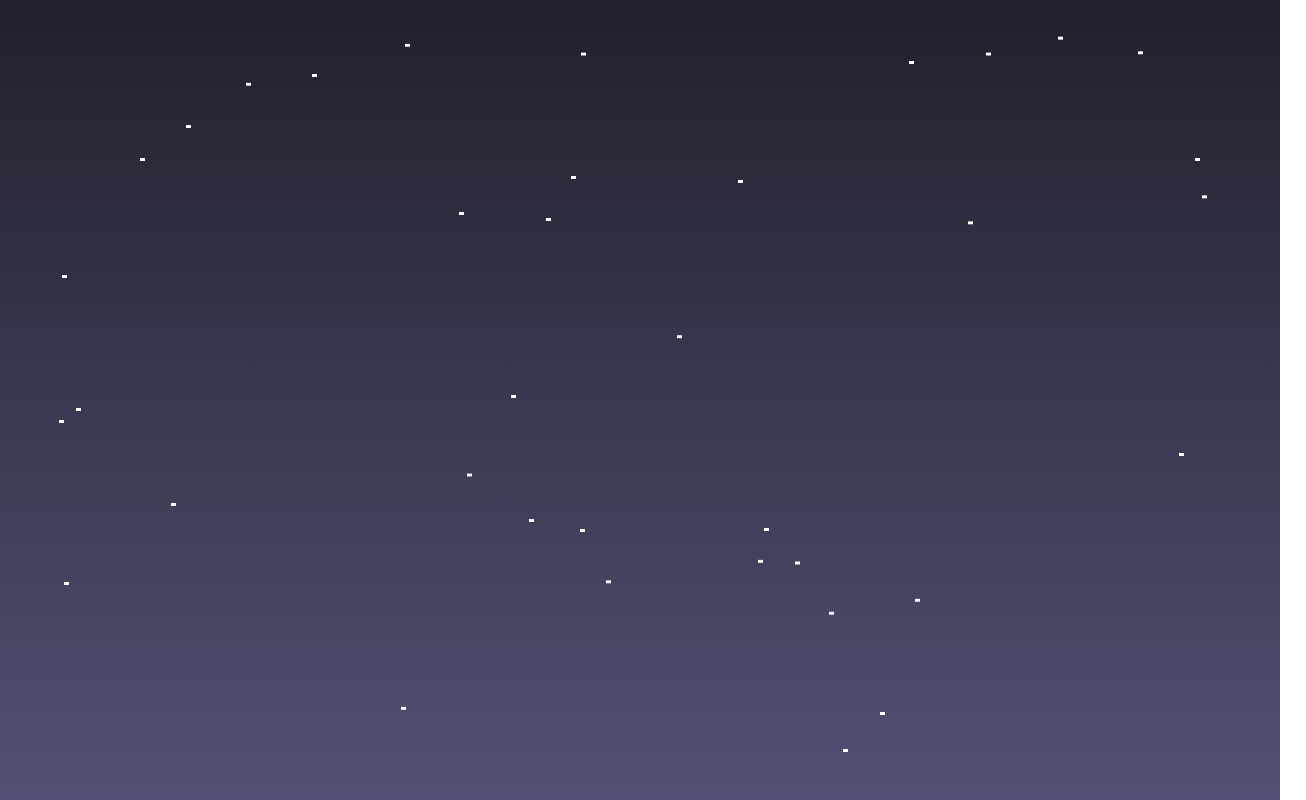
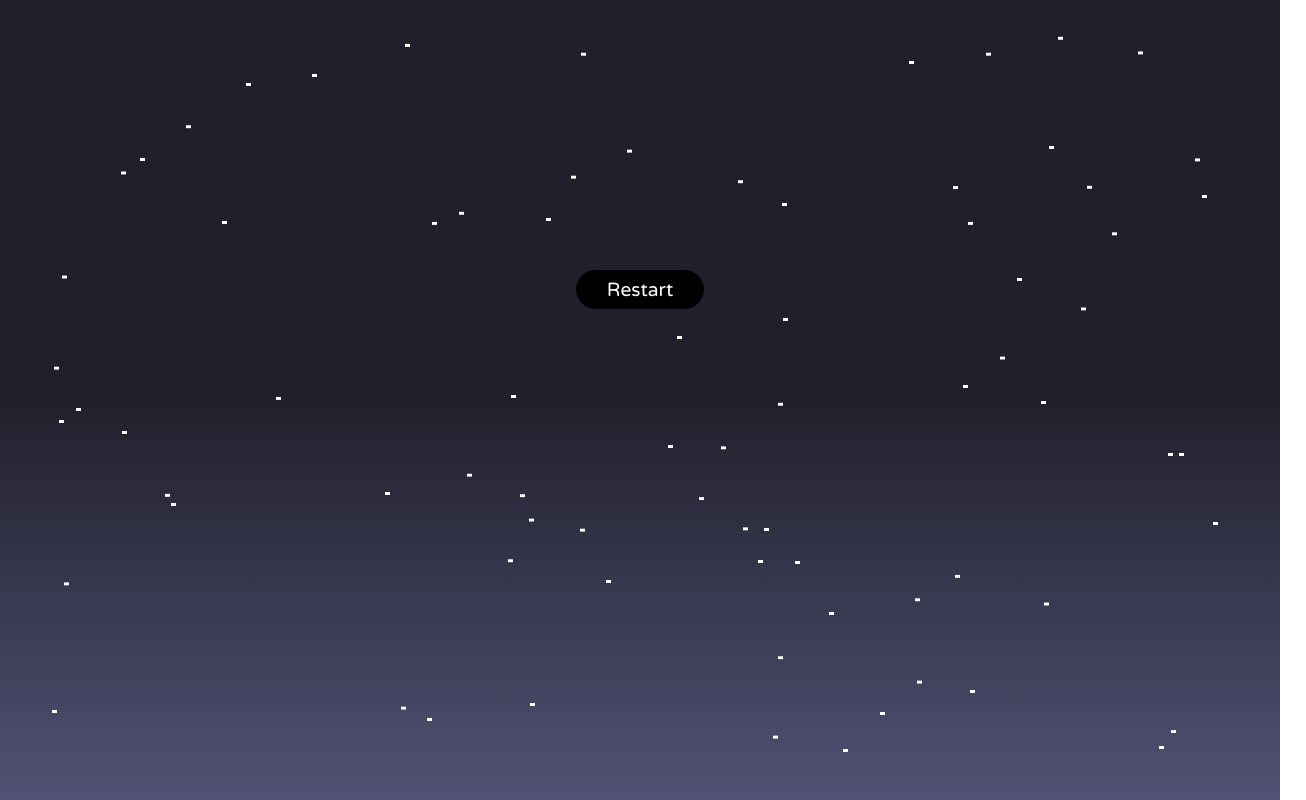
Before and after one commit to un-sam-sauvage/animationJS, a plain HTML site: page index.html in a window 1280 px wide. Both pictures are taken after a click on the button "Go to space". Shown: the top 800 px of the page, 1306 px wide, since content can reach past the window. Drawn offline with Linux system fonts and the light colour scheme.

Commit message:
final push for now

```diff
--- a/index.html
+++ b/index.html
@@ -5,7 +5,10 @@
     <meta http-equiv="X-UA-Compatible" content="IE=edge">
     <meta name="viewport" content="width=device-width, initial-scale=1.0">
     <title>Animation To Space</title>
-    <link rel="stylesheet" href="styles.css     ">
+    <link rel="stylesheet" href="styles.css">
+    <link rel="preconnect" href="https://fonts.googleapis.com">
+<link rel="preconnect" href="https://fonts.gstatic.com" crossorigin>
+<link href="https://fonts.googleapis.com/css2?family=Varela+Round&display=swap" rel="stylesheet">
 </head>
 
 <body>
@@ -13,6 +16,7 @@
     <div class="bg-gradient">
         <div class="actual-gradient"></div>
         <button class="btn-animation">Go to space</button>
+        <button class="btn-back">Restart</button>
         <canvas id="canvas-test"> </canvas>
         <div class="planet-svg"><svg xmlns:dc="http://purl.org/dc/elements/1.1/"
                 xmlns:cc="http://creativecommons.org/ns#" xmlns:rdf="http://www.w3.org/1999/02/22-rdf-syntax-ns#"
--- a/index.js
+++ b/index.js
@@ -5,6 +5,7 @@ canvas.height = document.documentElement.clientHeight || document.body.clientHei
 
 var particles = [];
 const btn = document.getElementsByClassName("btn-animation")[0];
+const btnBack = document.getElementsByClassName("btn-back")[0];
 
 btn.addEventListener("click", () => {
     const gradient = document.getElementsByClassName("bg-gradient")[0];
@@ -33,7 +34,7 @@ function setAnimation() {
         let randomPosX = randomIntFromInterval(50, canvas.width - 50);
         let randomPosY = randomIntFromInterval(50, canvas.height - 50);
         let randomSpeed = randomIntFromInterval(15, 20);
-        createParticle(randomPosX, randomPosY, 15, 50, "white", randomSpeed);
+        createParticle(randomPosX, randomPosY, 10, 55, "white", randomSpeed);
     }
     const interval = setInterval(animationLoop, 1000 / 60);
     setTimeout(function () {
@@ -41,7 +42,8 @@ function setAnimation() {
         starInSky();
     }, 1500)
 }
-
+//TODO clear array
+//TODO stop looping in stars
 
 function animationLoop() {
     ctx.clearRect(0, 0, canvas.width, canvas.height);
@@ -54,6 +56,8 @@ function animationLoop() {
 }
 
 function starInSky(){
+    ctx.clearRect(0, 0, canvas.width, canvas.height);
+    particles = [];
     let nbParticleToCreate = 150
     for (let i = 0; i < nbParticleToCreate; i++) {
         let randomPosX = randomIntFromInterval(50, canvas.width - 50);
@@ -61,11 +65,14 @@ function starInSky(){
         createParticle(randomPosX, randomPosY, 5, 5, "white", 0);
     }
     var i = 0;
-    setInterval(function(){
+    const anotherInterval = setInterval(function(){
         element = particles[i];
         ctx.fillStyle = element.c;
         ctx.fillRect(element.x, element.y, element.w, element.h);
         i++
+        if(i >= particles.length){
+            clearInterval(anotherInterval);
+        }
     },1000/60)
 
 }
@@ -74,3 +81,7 @@ function starInSky(){
 function randomIntFromInterval(min, max) { // min and max included
     return Math.floor(Math.random() * (max - min + 1) + min)
 }
+
+btnBack.addEventListener("click" , ()=>{
+    window.location.reload();
+})
--- a/styles.css
+++ b/styles.css
@@ -6,6 +6,10 @@
 body {
 
     overflow: hidden;
+}
+
+button {
+    font-family: 'Varela Round', sans-serif;
 }
 
 .actual-gradient {
@@ -26,7 +30,7 @@ body {
     right: 0;
     bottom: 0;
     left: 0;
-    background: linear-gradient(to bottom, #20202c 0%, #515175 100%);
+    background: linear-gradient(to bottom, #20202c 50%, #515175 100%);
     z-index: -1;
     transition: opacity 1s linear;
     opacity: 0;
@@ -49,13 +53,15 @@ body {
     margin: 15% auto 0;
     width: 10vw;
     border-radius: 50px;
-    border : 1px solid black;
-    height: 5vh;
+    border: 1px solid black;
+    height: 3vw;
+    font-size: 1.4vw;
     transition: width .2s ease-in;
     display: block;
 }
-.bg-gradient.space .btn-animation{
-    width : 0;
+
+.bg-gradient.space .btn-animation {
+    width: 0;
     font-size: 0;
     border: 0px;
 }
@@ -64,12 +70,34 @@ body {
     width: 100%;
     display: flex;
     justify-content: center;
+    margin-left: 2vw;
     position: relative;
     z-index: -2;
     top: 10vh;
-    transition : top 2s linear;
+    transition: top 2s linear;
 }
 
-.bg-gradient.space .planet-svg{
+.bg-gradient.space .planet-svg {
     top: 200vh;
 }
+
+
+.bg-gradient.space .btn-back {
+    display: block;
+    margin: 5vh auto;
+    background-color: black;
+    color: white;
+    width: 10vw;
+    height: 3vw;
+    font-size: 1.5vw;
+    border-radius: 50px;
+    border: 1px solid black;
+}
+
+.btn-back {
+    width: 0;
+    height: 0;
+    font-size: 0;
+    border: 0;
+    transition: .5s 1.5s linear;
+}
```
